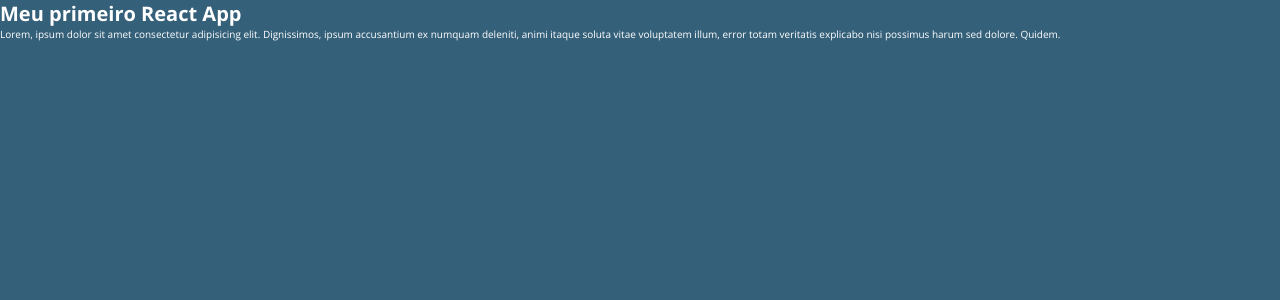
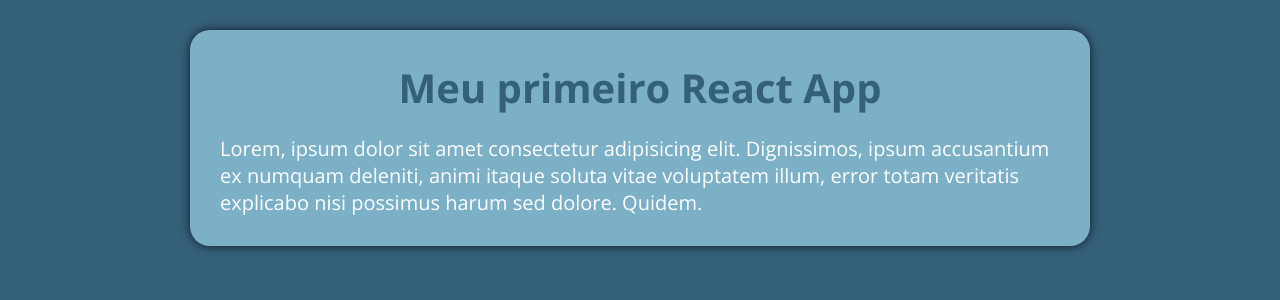
Before and after one commit to alifemanuel/codespaces-react, a React (Vite) app: page / in a window 1280 px wide. Shown: the top 300 px of the page. Built offline with nearby package versions, Linux system fonts and the light colour scheme.

Commit message:
Aula 22/05/2025

```diff
--- a/src/App.jsx
+++ b/src/App.jsx
@@ -1,16 +1,11 @@
 import "./styles/theme.css";
 import "./styles/global.css";
+import { MyText } from "./components/MyText";
 
 export default function App() {
   return (
-    <div>
-      <h1>Meu primeiro React App</h1>
-      <p>
-        Lorem, ipsum dolor sit amet consectetur adipisicing elit. Dignissimos,
-        ipsum accusantium ex numquam deleniti, animi itaque soluta vitae
-        voluptatem illum, error totam veritatis explicabo nisi possimus harum
-        sed dolore. Quidem.
-      </p>
-    </div>
+    <MyText />,
+    <MyText />,
+    <MyText />
   );
 }
--- /dev/null
+++ b/src/components/MyText.jsx
@@ -0,0 +1,17 @@
+import styles from "./MyText.module.css";
+
+export function MyText() {
+  return (
+    <div className={styles.container}>
+      <div className={styles.div}>
+        <h1 className={styles.title}>Meu primeiro React App</h1>
+        <p className={styles.text}>
+          Lorem, ipsum dolor sit amet consectetur adipisicing elit. Dignissimos,
+          ipsum accusantium ex numquam deleniti, animi itaque soluta vitae
+          voluptatem illum, error totam veritatis explicabo nisi possimus harum
+          sed dolore. Quidem.
+        </p>
+      </div>
+    </div>
+  );
+}
--- /dev/null
+++ b/src/components/MyText.module.css
@@ -0,0 +1,26 @@
+.container{
+    margin: 0 auto;
+    max-width: 100rem;
+
+}
+
+.div {
+    background-color: var(--primary-light);
+    color: var(--primary-contrast);
+    box-shadow: 0 0 1rem var(--gray-900);
+    padding: 3rem;
+    margin: 3rem 5rem;
+    border-radius: 2rem;
+}
+
+.title {
+    font-weight: bolder;
+    font-size: 4rem;
+    color: var(--primary-dark);
+    text-align: center;
+    margin-bottom: 2rem;
+}
+
+.text {
+    font-size: 2rem;
+}
```
